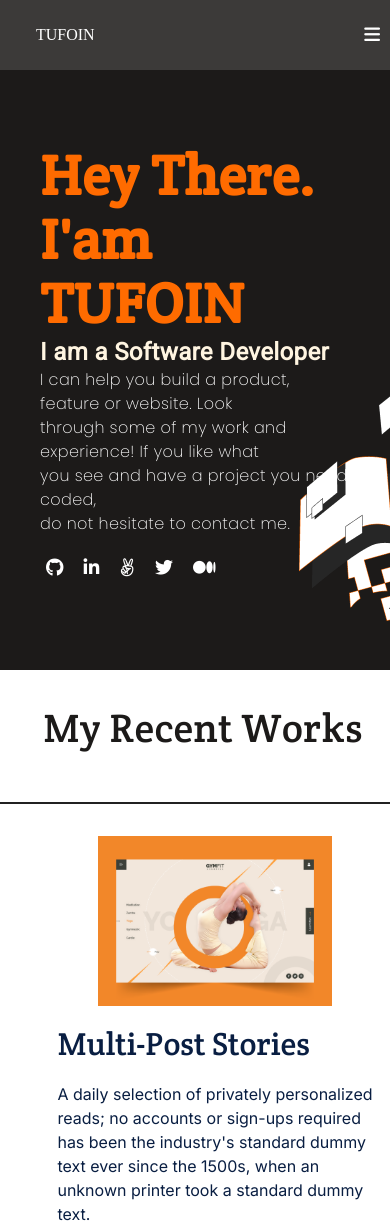
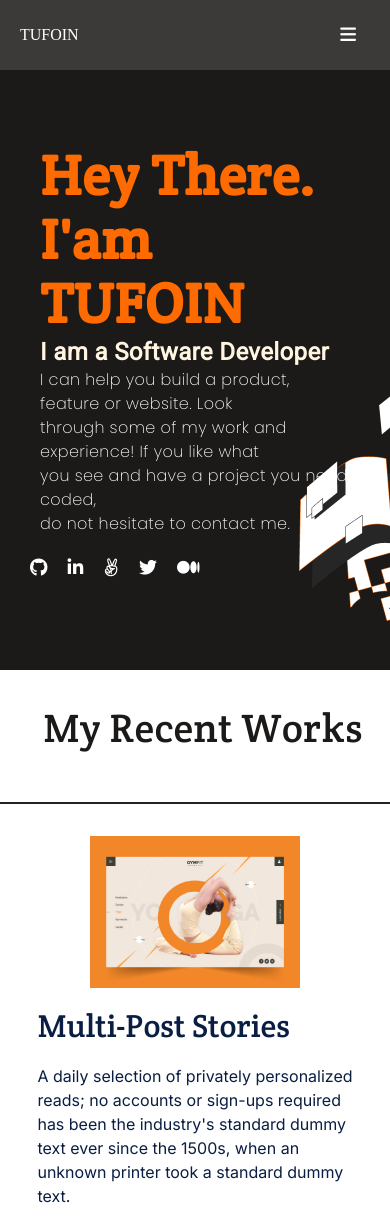
Before and after one commit to tufoinnkuo10/Personal-Portfolio, a plain HTML site: page index.html in a window 390 px wide. Shown: the top 1229 px of the page. Drawn offline with Linux system fonts and the light colour scheme.

Commit message:
Modify mobile overflow, MODIFY CSS AND HTML

```diff
--- a/index.html
+++ b/index.html
@@ -39,7 +39,7 @@
           <li><a href="/"><i class="fas fa-envelope-square"></i></a></li>
         </ul>
         <ul class="menuitems2">
-          <li class="menuitems2"><a href="/"><i class="fas fa-bars hamburger-icon menu"></i></a></li>
+          <li class="menuitems2 "><a href="/"><i class="fas fa-bars hamburger-icon menu "></i></a></li>
         </ul>
       </div>
     </nav>
@@ -266,7 +266,7 @@
     <section class="form-section">
       <div class="big-form-container">
         <div class="formtext">
-          <p>I'am always interested <br>in hearing about new projects,<br> so if you'd like to please get in</p>
+          <p>I'am always interested in hearing about new projects, so if you'd like to please get in</p>
         </div>
         <div class="main-form">
           <form action="https://formspree.io/f/xbjqpyeb" method="POST">
--- a/style.css
+++ b/style.css
@@ -11,6 +11,7 @@ nav {
   background-color: #3c3a39;
   height: 70px;
   width: 100%;
+  padding-right: 24px;
   color: #fff;
   justify-content: space-between;
 }
@@ -98,18 +99,12 @@ h6 {
   margin-top: 5%;
 }
 
-.online-icons,
-a {
-  padding-left: 1rem;
-}
-
 .first-box {
   display: flex;
   flex-direction: column;
   margin-left: 20px;
   margin-right: 20px;
   justify-content: space-around;
-  width: 100%;
 }
 
 .projectimg {
@@ -477,12 +472,14 @@ a {
   line-height: 44px;
   text-align: center;
   color: #172b4d;
+  margin: 120px  24px 73px;
 }
 
 .main-form {
   display: flex;
   flex-direction: column;
   align-items: center;
+  padding-top: 150px;
 }
 
 .form-section {
@@ -585,7 +582,7 @@ li a {
   margin-top: 100px;
 }
 
-@media screen and (min-width: 991px) {
+@media screen and (min-width: 1100px) {
   .menuitems2 {
     display: none;
   }
@@ -749,6 +746,7 @@ li a {
     font-size: 32px;
     text-align: left;
     padding-left: 70px;
+    margin: 0;
   }
 
   .main-form {
```
